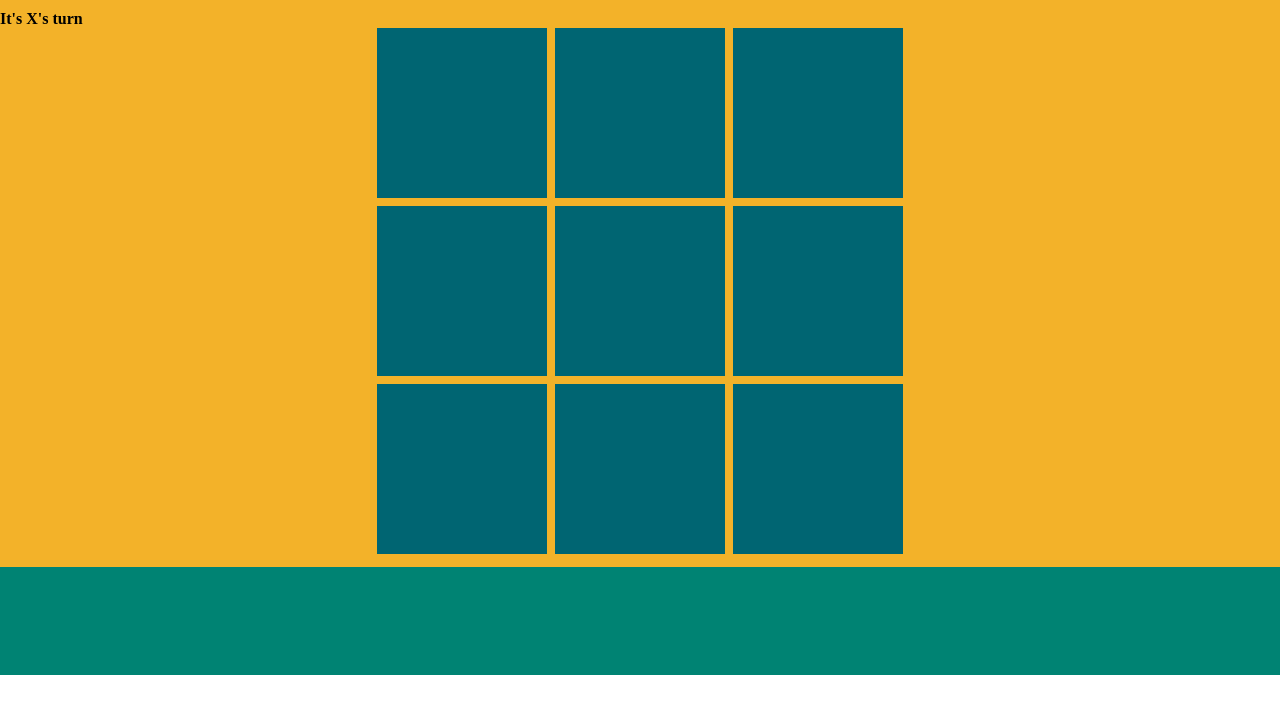
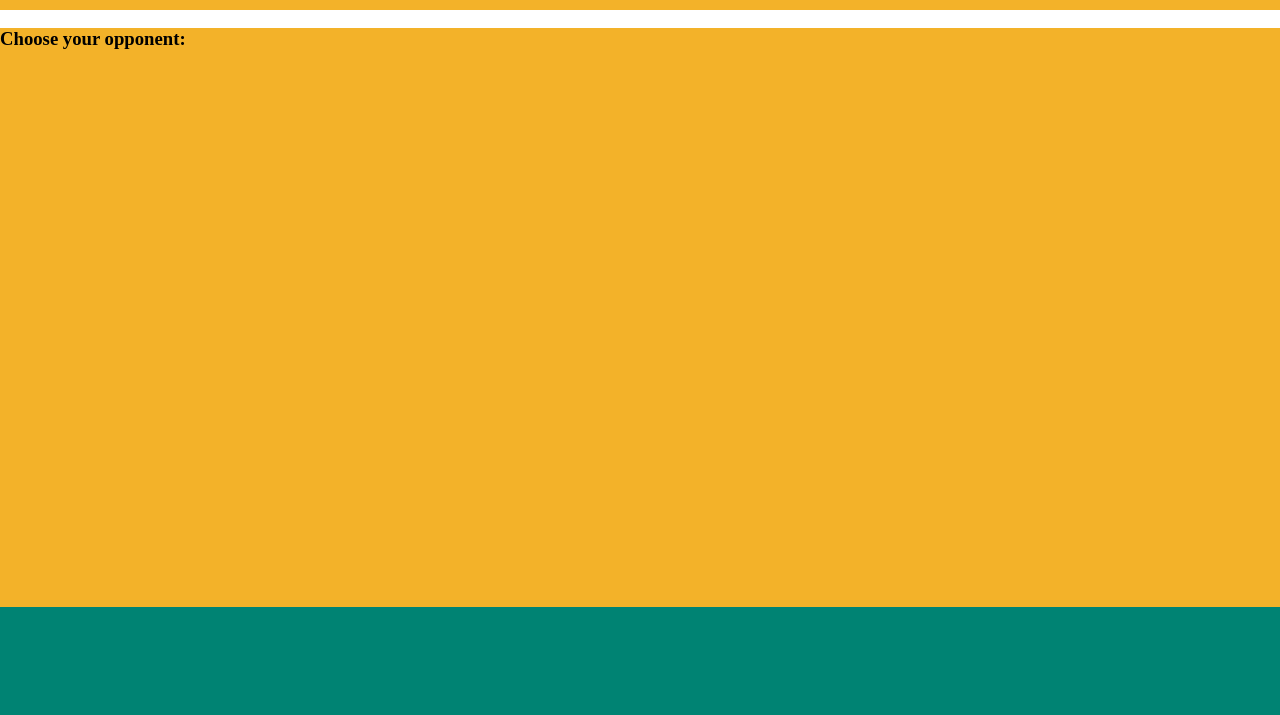
Before and after one commit to d-rocham/tic-tac-toe, a plain HTML site: page index.html in a window 1280 px wide. Shown: the part 131-846 px from the top of the page. Before the commit the page ends 806 px from the top, so only its background shows below. Drawn offline with Linux system fonts and the light colour scheme.

Commit message:
Created .active & .inactive to manage modal, gameboard, registration

```diff
--- a/index.html
+++ b/index.html
@@ -14,23 +14,23 @@
         <h1 class="header__title">Tic Tac Toe!</h1>
     </header>
 
-    <!-- <div class="modal">
+    <div class="modal inactive">
         <div class="modal__window">
             <h2 class="modal__title"></h2>
             <button class="modal__button"></button>
         </div>
-    </div> -->
+    </div>
 
     <main class="main">
-        <!-- <div class="start-game-container">
+        <div class="start-game-container active">
             <h3 class="choose-opponent">Choose your opponent:</h3>
             <div class="opponents_container">
                 <div class="opponent_human"></div>
                 <div class="opponent_ai"></div>
             </div>
-        </div> -->
+        </div>
 
-        <div class="game-container">
+        <div class="game-container inactive">
             <h4 class="turn_indicator">It's X's turn</h4>
             <div class="board">
                 <div class="board__cell"></div>
--- a/style.scss
+++ b/style.scss
@@ -65,6 +65,16 @@ footer {
     padding: $step-2;
 }
 
+.active {
+    opacity: 1;
+    visibility: visible;
+}
+
+.inactive {
+    opacity: 0;
+    visibility: hidden;
+}
+
 .board {
     display: grid;
     justify-content: center;
```
Also changed, not shown: style.css, 1 other file.
